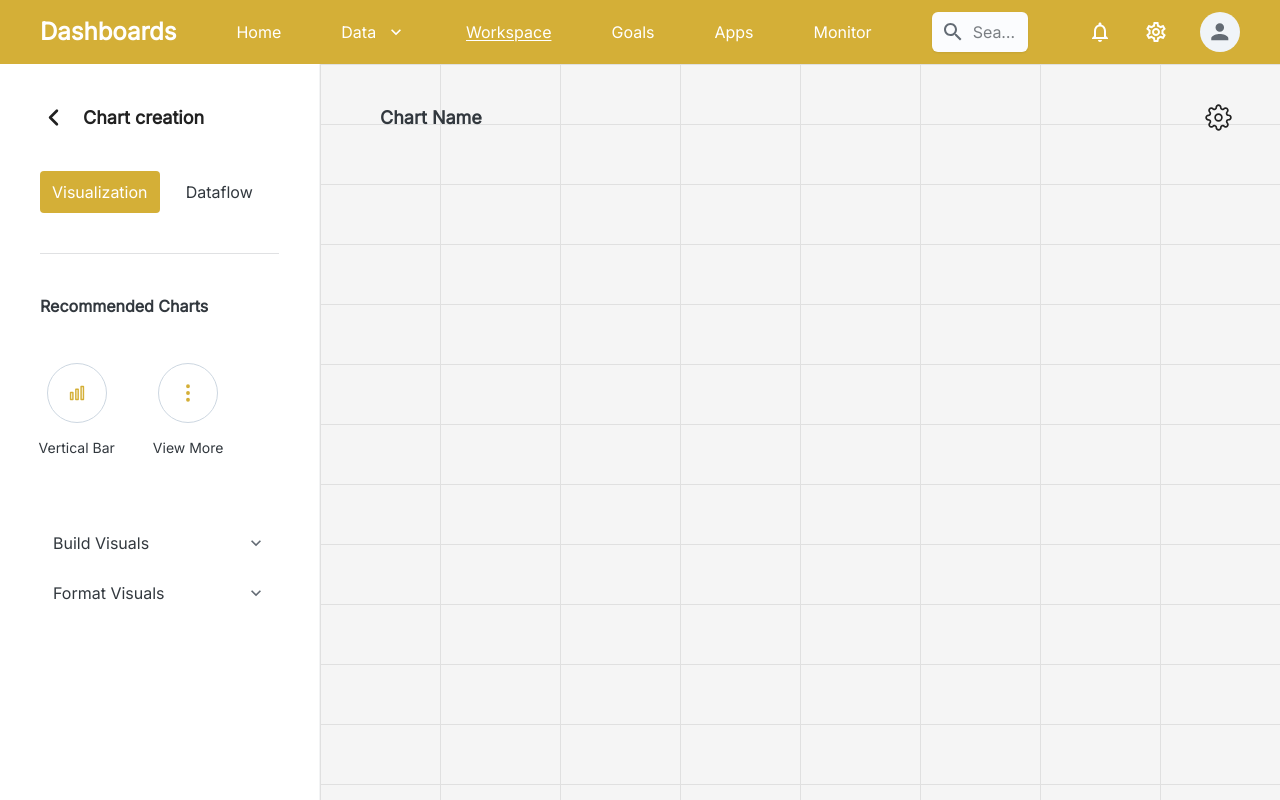
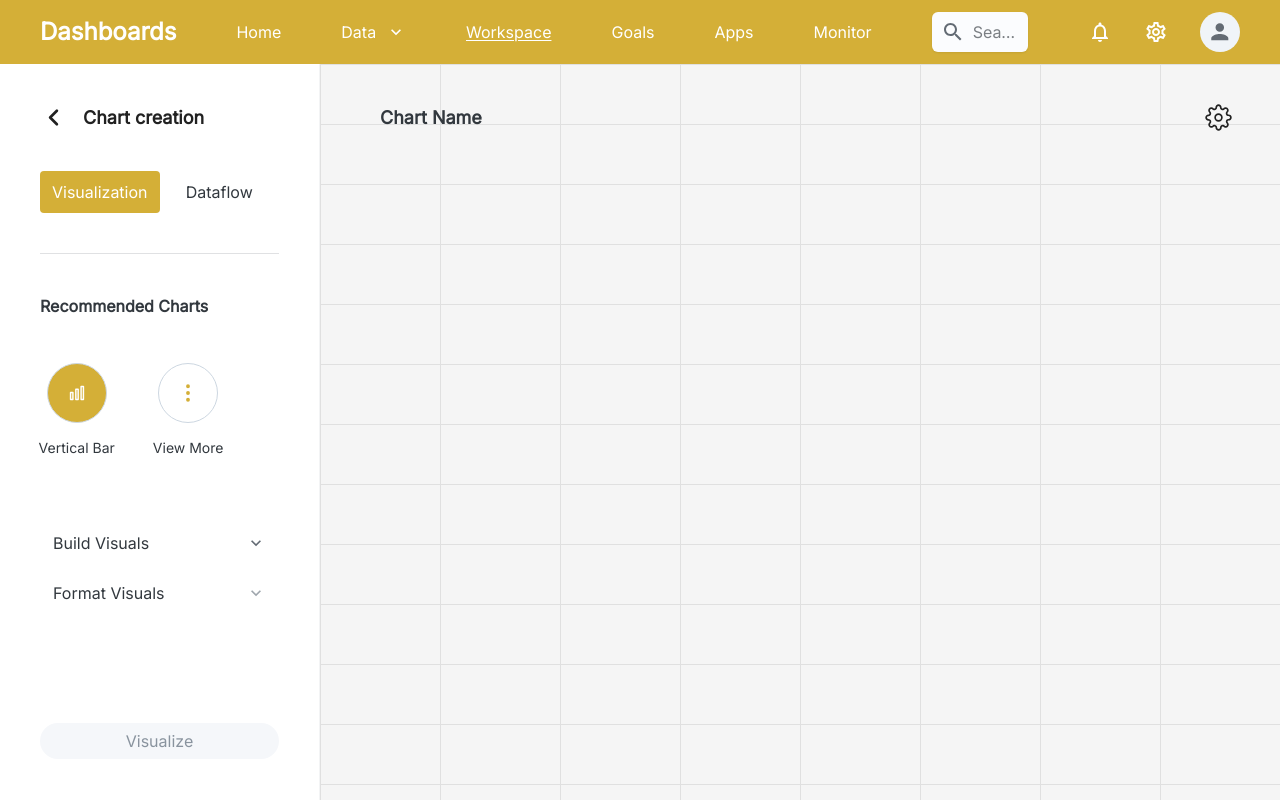
Before and after one commit to imaginevinay/new-dash, a React (Vite) app: page /workspace in a window 1280 px wide. Built offline with nearby package versions, Linux system fonts and the light colour scheme.

Commit message:
minor ui imporvments

```diff
--- a/src/components/ChartCreationGrid/ChartCreationGrid.jsx
+++ b/src/components/ChartCreationGrid/ChartCreationGrid.jsx
@@ -1,7 +1,7 @@
 import * as Styled from "./ChartCreationGrid.styles";
 import SettingsIcon from '../../assets/icons/settings.svg';
 
-const ChartCreationGrid = () => {
+const  ChartCreationGrid = () => {
   return (
     <Styled.CanvasGridWrapper>
       <div className="header">
--- a/src/components/ChartCreationLeftMenu/ChartCreationLeftMenu.styles.js
+++ b/src/components/ChartCreationLeftMenu/ChartCreationLeftMenu.styles.js
@@ -82,6 +82,21 @@ export const PreviewChartButton = styled(Button)(({ theme, isactive }) => ({
   fontSize: "1rem",
   fontWeight: 400,
   marginTop: "6.5rem",
+  "&:hover": {
+    background: isactive==='true' ? theme.palette.primary[100] : theme.palette.primary[400],
+  },
+}));
+
+
+export const VisualiseButton = styled(Button)(({ theme, isactive }) => ({
+  width: "100%",
+  borderRadius: "2.0625rem",
+  background: isactive==='true' ? theme.palette.primary[100] : theme.palette.primary[400],
+  color: isactive==='true' ? theme.palette.primary[50]:theme.palette.primary['disabledText'],
+  fontSize: "1rem",
+  fontWeight: 400,
+  marginTop: 'auto',
+  marginBottom: '2.56rem',
   "&:hover": {
     background: isactive==='true' ? theme.palette.primary[100] : theme.palette.primary[400],
   },
--- a/src/components/ChartCreationLeftMenu/HorizontalAccordion.jsx
+++ b/src/components/ChartCreationLeftMenu/HorizontalAccordion.jsx
@@ -69,7 +69,6 @@ const HorizontalAccordion = memo(({ onValuesChange, data }) => {
 
       <div className="flexCol-md">
         <span className="title">Transparency</span>
-        {console.log('transparency', localData.transparency)}
         <div className="flexSpaceBetween">
           <Slider
             sx={{width: '50%'}}
--- a/src/components/ChartCreationLeftMenu/RecommendedCharts.jsx
+++ b/src/components/ChartCreationLeftMenu/RecommendedCharts.jsx
@@ -1,80 +1,149 @@
 import { Grid, ToggleButtonGroup } from "@mui/joy";
 import * as Styled from "./ChartCreationLeftMenu.styles";
-import { useEffect, useState } from "react";
+import { useContext, useEffect, useState } from "react";
 import SelectChartsModal from "./SelectChartsModal";
 import VisualsAccordions from "./VisualsAccordions";
+import { AppContext } from "../../context/AppContext";
 
 const buttonLabels = [
   {
     icon: "/src/assets/icons/horizontalBar.svg",
     label: "Horizontal Bar",
+    types: []
   },
   {
     icon: "/src/assets/icons/line.svg",
     label: "Line",
+    types: []
   },
   {
     icon: "/src/assets/icons/vStacked.svg",
     label: "V. Stacked Line",
+    types: []
   },
   {
     icon: "/src/assets/icons/verticalBar.svg",
     label: "Vertical Bar",
+    types: []
   },
   {
     icon: "/src/assets/icons/pie.svg",
     label: "Pie",
+    types: []
   },
   {
     icon: "/src/assets/icons/verticalArea.svg",
     label: "Vertical Area",
+    types: []
   },
   {
     icon: "/src/assets/icons/hArea.svg",
     label: "H. Area Stacked",
+    types: []
   },
   {
     icon: "/src/assets/icons/bubble.svg",
     label: "Bubble",
+    types: []
   },
   {
     icon: "/src/assets/icons/angular.svg",
     label: "Angular Gauge",
+    types: []
   },
   {
     icon: "/src/assets/icons/verticalBoxed.svg",
     label: "Vertical Boxed",
+    types: []
   },
   {
     icon: "/src/assets/icons/vStacked.svg",
     label: "V. Stacked Line",
+    types: []
   },
   {
     icon: "/src/assets/icons/viewMore.svg",
     label: "View More",
+    types: []
   },
 ];
+
+const colmnTypes = [
+  {
+    id: "VerticalBar",
+    name: "Vertical Bar",
+    icon: "/src/assets/charts/chart-types/vBar.svg",
+    previewImage: "/src/assets/charts/previews/Vertical Bar Chart.svg",
+  },
+  {
+    id: "VBarStacked",
+    name: "Vertical Bar Stacked",
+    icon: "/src/assets/charts/chart-types/vBarStacked.svg",
+    previewImage:
+      "/src/assets/charts/previews/Vertical Bar Chart Stacked.svg",
+  },
+  {
+    id: "VBarGrouped",
+    name: "Vertical Bar Grouped",
+    icon: "/src/assets/charts/chart-types/vBarGrouped.svg",
+    previewImage:
+      "/src/assets/charts/previews/Vertical Bar Chart Grouped.svg",
+  },
+  {
+    id: "HBar",
+    name: "Horizontal Bar",
+    icon: "/src/assets/charts/chart-types/hbar.svg",
+    previewImage: "/src/assets/charts/previews/Horizontal Bar Chart.svg",
+  },
+  {
+    id: "HBarStacked",
+    name: "Horizontal Bar Stacked",
+    icon: "/src/assets/charts/chart-types/hBarStacked.svg",
+    previewImage:
+      "/src/assets/charts/previews/Horizontal Bar Chart Stacked.svg",
+  },
+  {
+    id: "HBarGrouped",
+    name: "Horizontal Bar Stacked",
+    icon: "/src/assets/charts/chart-types/hBarGrouped.svg",
+    previewImage:
+      "/src/assets/charts/previews/Horizontal Bar Chart Grouped.svg",
+  },
+]
 
 const RecommendedCharts = () => {
   const [selected, setSelected] = useState(null);
   const [openSelectChartModal, setOpenSelectChartModal] = useState(false);
   const [recoCharts, setRecoCharts] = useState(buttonLabels)
   const [isChartTypeSelected, setIsChartTypeSelected] = useState(false);
+  const [isVisualizeActive, setIsVisualizeActive] = useState(false);
+  const [leftMenuData, setLeftMenuData] = useState(null);
+
+  const { setSelectedChartData, setSelectedChart } = useContext(AppContext);
 
 
 // !!!!!!!!!!!!!!! remove this use effect !!!!!!!!!!!!!!!!!!!!!!!!!!!!!!
   useEffect(() => {
     const selectedType = {
       icon : "/src/assets/charts/chart-types/vBar.svg",
-      label :  "Vertical Bar"
+      label :  "Vertical Bar",
+      types: colmnTypes
     }
     const viewMore = {
       icon: "/src/assets/icons/viewMore.svg",
       label: "View More",
+      types: []
     }
+    setSelectedChart(selectedType);
+    setSelected(selectedType.label);
     setRecoCharts([selectedType, viewMore]);
     setIsChartTypeSelected(true);
   }, [])
+
+
+  useEffect(() => {
+    setSelectedChartData(leftMenuData)
+  }, [leftMenuData, setSelectedChartData])
 
 
   useEffect(() => {
@@ -89,14 +158,16 @@ const RecommendedCharts = () => {
     if(val) {
       const selectedType = {
         icon : val?.type?.icon,
-        label : val?.type?.name
+        label : val?.type?.name,
+        types : val?.category.chartTypes
       }
 
       const viewMore = {
         icon: "/src/assets/icons/viewMore.svg",
         label: "View More",
       }
-
+      setSelectedChart(selectedType);
+      setSelected(selectedType.label);
       setRecoCharts([selectedType, viewMore]);
       setIsChartTypeSelected(true);
     }
@@ -106,10 +177,6 @@ const RecommendedCharts = () => {
   const handleChange = (event, newSelected) => {
     setSelected(newSelected);
   };
-
-
-
-
 
 
   return (
@@ -142,7 +209,8 @@ const RecommendedCharts = () => {
       {!isChartTypeSelected && <Styled.PreviewChartButton isactive={selected !== null && selected !== 'View More' ? 'true': 'false'}>
         Preview Chart
       </Styled.PreviewChartButton>}
-      {isChartTypeSelected && <VisualsAccordions />}
+      {isChartTypeSelected && <VisualsAccordions setIsVisualizeActive={setIsVisualizeActive} setLeftMenuData={setLeftMenuData}/>}
+      <Styled.VisualiseButton isactive={isVisualizeActive ? 'true': 'false'}>Visualize</Styled.VisualiseButton>
       <SelectChartsModal open={openSelectChartModal} handleClose={handleSelectChartModalClose}/>
     </Styled.RecommendedChartsWrapper>
   );
--- a/src/components/ChartCreationLeftMenu/VisualsAccordions.jsx
+++ b/src/components/ChartCreationLeftMenu/VisualsAccordions.jsx
@@ -23,6 +23,7 @@ import TitlesAccordion from "./TitlesAccordion";
 import DateRangeAccordion from "./DateRangeAccordion";
 import OptionsAccordion from "./OptionsAccordion";
 import HorizontalAccordion from "./HorizontalAccordion";
+import { allNotNull } from "../../utils/common";
 
 const sqlData = [
   {
@@ -34,6 +35,7 @@ const sqlData = [
         label: "Order Date",
         icon: CalendarIcon,
         isChecked: false,
+
       },
       {
         id: 3,
@@ -198,16 +200,43 @@ const formatVObj = [
   },
 ];
 
-const VisualsAccordions = () => {
+const VisualsAccordions = ({setIsVisualizeActive, setLeftMenuData}) => {
   const [menuAnchor, setMenuAnchor] = useState(null);
   const [activeAxis, setActiveAxis] = useState(null);
   const [axisMenuData, setAxisMenuData] = useState(sqlData);
+  const [isFormatVisualsActive, setIsFormatVisualsActive] = useState(false);
   const [formatVisualsData, setFormatVisualsData] = useState(formatVObj);
+
   const [selectedItems, setSelectedItems] = useState({
     xAxis: null,
     yAxis: null,
     legend: null,
   });
+
+  const createAxisData = (val) => {
+    const obj = {
+      axisData: selectedItems,
+      visualsData: formatVisualsData
+    }
+    if(val) {
+      setLeftMenuData(obj)
+    } else {
+      setLeftMenuData(null)
+    }
+  }
+
+  useEffect(()=> {
+    console.log('selected items', selectedItems)
+    if(allNotNull(selectedItems)){
+      setIsVisualizeActive(true);
+      setIsFormatVisualsActive(true);
+      createAxisData(true);
+    } else {
+      setIsVisualizeActive(false);
+      setIsFormatVisualsActive(false);
+    }
+  },[selectedItems, setIsVisualizeActive])
+
   const [expandedSubAccordion, setExpandedSubAccordion] = useState(null);
   const handleAccordionChange = (subAccordion, isExpanded) => {
     setExpandedSubAccordion(isExpanded ? subAccordion : null);
@@ -379,7 +408,7 @@ const VisualsAccordions = () => {
     );
   }, []);
 
-  useEffect(()=> {console.log('data changed >>>>', formatVisualsData)},[formatVisualsData])
+  // useEffect(()=> {console.log('data changed >>>>', formatVisualsData)},[formatVisualsData])
 
   const xValuesAccordionDisplay = useCallback((data, subAccordionId) => (
     <Styled.ValuesWrapper>
@@ -459,7 +488,7 @@ const VisualsAccordions = () => {
             </Styled.SMFlexCol>
           </Styled.AccordionDetailsWrapper>
         </Accordion>
-        <Accordion>
+        <Accordion disabled={!isFormatVisualsActive}>
           <Styled.AccordionSummaryBtn className="formatVisuals">
             <Typography>Format Visuals</Typography>
           </Styled.AccordionSummaryBtn>
--- a/src/context/AppContext.jsx
+++ b/src/context/AppContext.jsx
@@ -1,4 +1,4 @@
-import { createContext } from 'react';
+import { createContext, useState } from 'react';
 import PropTypes from 'prop-types'
 // import useMediaQuery from "@mui/joy";
 
@@ -8,10 +8,14 @@ export const AppContext = createContext();
 const AppProvider = ({ children }) => {
   // const isMdScreen = useMediaQuery((theme) => theme.breakpoints.down("md"));
   // const isMobileScreen = useMediaQuery((theme) => theme.breakpoints.down("xs"));
+  const [selectedChart, setSelectedChart] = useState(null);
+  const [selectedChartData, setSelectedChartData] = useState(null);
 
   const contextValue = {
-    // isMdScreen,
-    // isMobileScreen
+    selectedChart,
+    setSelectedChart,
+    selectedChartData,
+    setSelectedChartData
   };
 
   return (
--- a/src/theme.js
+++ b/src/theme.js
@@ -15,7 +15,8 @@ const theme = extendTheme({
           700: undefined,
           800: undefined,
           900: undefined,
-          'accordionHover': 'rgba(212, 175, 55, 0.10)'
+          'accordionHover': 'rgba(212, 175, 55, 0.10)',
+          'disabledText': '#89939E'
         },
         danger: {
           50: undefined,
--- a/src/utils/common.js
+++ b/src/utils/common.js
@@ -10,3 +10,5 @@ export const getColumnNames = (columns) => {
 export const randomNumberGenerator = (min, max) => {
   return Math.floor(Math.random() * (max - min + 1) + min);
 };
+
+export const allNotNull = (obj) => Object.values(obj).every(value => value !== null);
```
